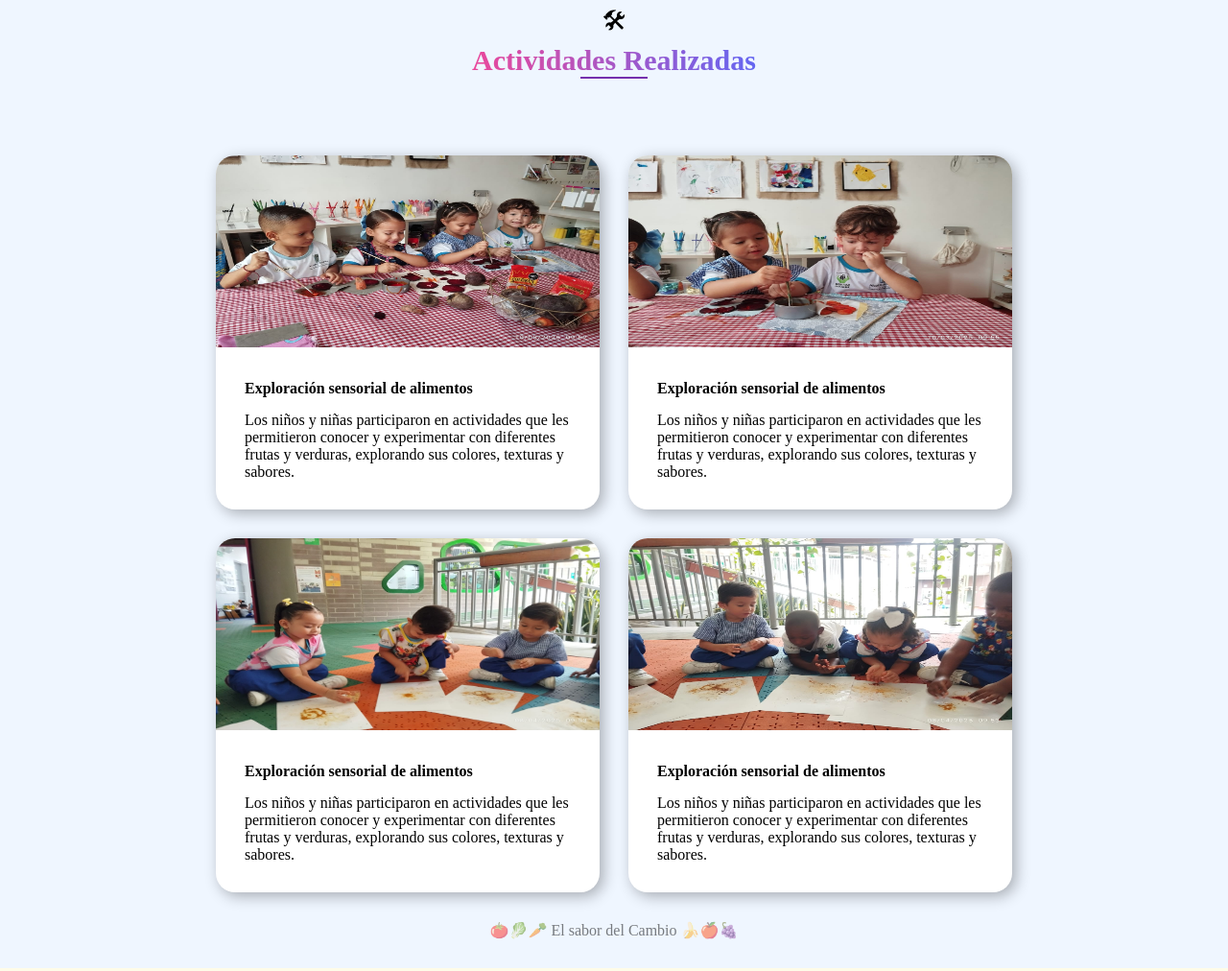
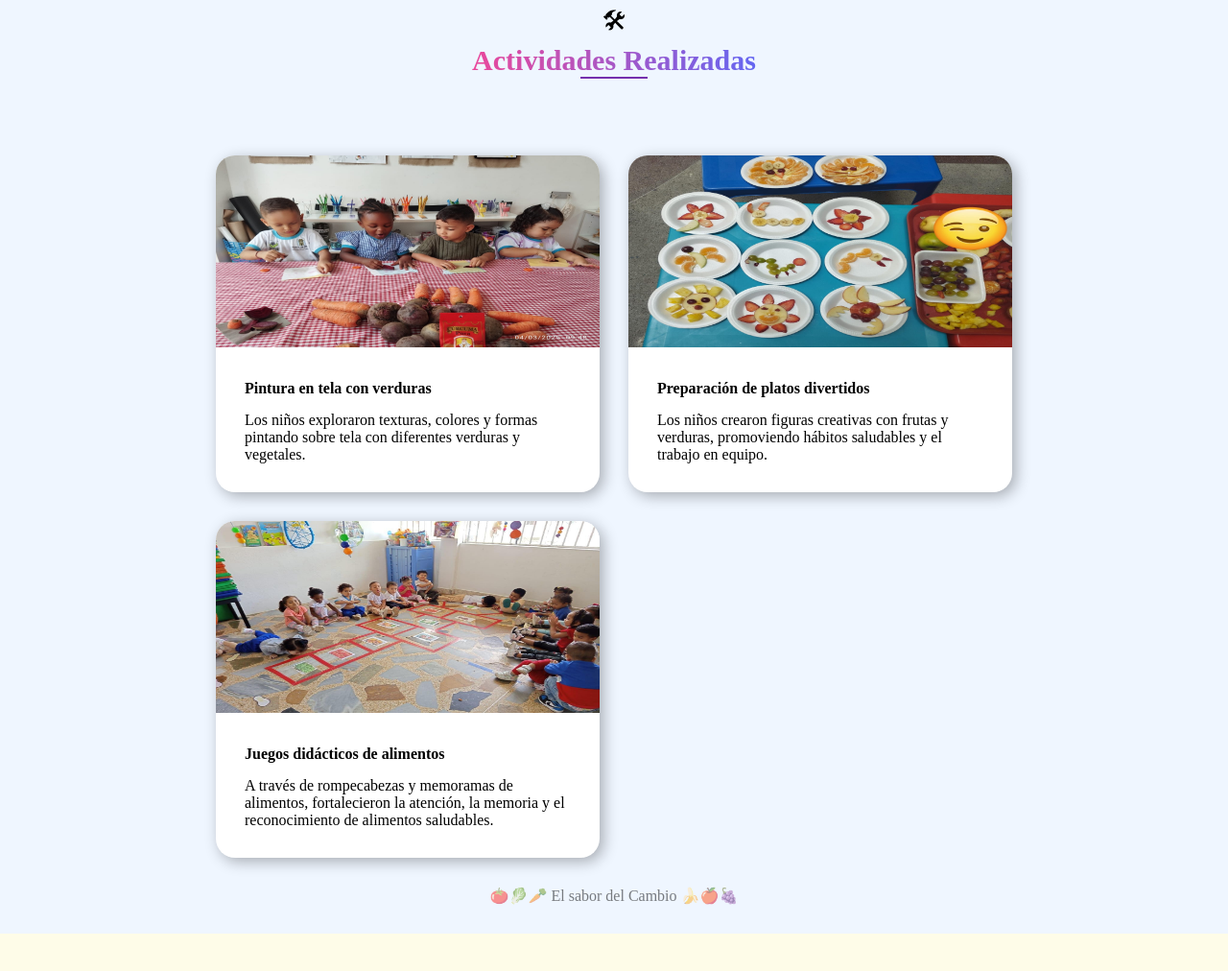
Before and after one commit to sxntiBG/ElSaborDelCambio, a plain HTML site: page index.html in a window 1280 px wide. Shown: the part 2515-3527 px from the top of the page at 96% size. Drawn offline with Linux system fonts and the light colour scheme.

Commit message:
Se cambian imagenes

```diff
--- a/assets/styles/style.css
+++ b/assets/styles/style.css
@@ -489,6 +489,7 @@ hr {
   transition: transform 1s ease-in-out, box-shadow 1s ease-in-out;
   box-shadow: 4px 4px 15px rgba(0, 0, 0, 0.3);
   width: 540px;
+  position: relative;
 }
 
 .card-receta:hover {
--- a/index.html
+++ b/index.html
@@ -10,18 +10,12 @@
   <body>
     <header>
       <img src="assets/img/logo.png" alt="Logo" />
-
-        <!-- 1. checkbox oculto que “controla” el menú -->
       <input type="checkbox" id="menu-toggle" />
-
-        <!-- 2. label que será el icono burger -->
       <label for="menu-toggle" class="burger">
         <span></span>
         <span></span>
         <span></span>
       </label>
-
-        <!-- 3. tu nav con el ul -->
       <nav>
         <ul>
           <li><a href="#proyecto">Proyecto</a></li>
@@ -34,7 +28,6 @@
         </ul>
       </nav>
     </header>
-
     <main>
       <section class="introduccion">
         <div class="info">
@@ -56,7 +49,7 @@
           </div>
         </div>
         <figure class="info-img">
-          <img src="assets/img/06.jpg" alt="Niños cocinando" />
+          <img src="assets/img/06.jpg" alt="Niños en el almuerzo" />
           <div class="circle-yellow"></div>
           <div class="circle-pink"></div>
         </figure>
@@ -79,7 +72,7 @@
             </p>
           </div>
           <figure class="img-proyecto">
-            <img src="assets/img/03.jpg" alt="" />
+            <img src="assets/img/03.jpg" alt="Cocina con materiales reciclables" />
           </figure>
         </div>
         <p class="marca-agua">🍅🥬🥕 El sabor del Cambio 🍌🍎🍇</p>
@@ -90,7 +83,7 @@
         <hr />
         <div class="info-problematica">
           <figure class="img-problematica">
-            <img src="assets/img/04.jpg" alt="" />
+            <img src="assets/img/04.jpg" alt="Niños realizando actividades" />
           </figure>
           <div class="resumen-problematica">
             <h3>Cambio de minuta</h3>
@@ -153,53 +146,38 @@
         <div class="cards-actividades">
           <div class="card-actividad">
             <figure class="img-card-actividad">
-              <img src="assets/img/04.jpg" alt="" />
+              <img src="assets/img/actividad01.jpg" alt="Niños pintando con verduras" />
             </figure>
             <div class="contenido-card-actividad">
-              <h4>Exploración sensorial de alimentos</h4>
+              <h4>Pintura en tela con verduras</h4>
               <p>
-                Los niños y niñas participaron en actividades que les
-                permitieron conocer y experimentar con diferentes frutas y
-                verduras, explorando sus colores, texturas y sabores.
+                Los niños exploraron texturas, colores y formas pintando sobre
+                tela con diferentes verduras y vegetales.
               </p>
             </div>
           </div>
           <div class="card-actividad">
             <figure class="img-card-actividad">
-              <img src="assets/img/05.jpg" alt="" />
+              <img src="assets/img/actividad02.jpg" alt="Platos divertidos" />
             </figure>
             <div class="contenido-card-actividad">
-              <h4>Exploración sensorial de alimentos</h4>
+              <h4>Preparación de platos divertidos</h4>
               <p>
-                Los niños y niñas participaron en actividades que les
-                permitieron conocer y experimentar con diferentes frutas y
-                verduras, explorando sus colores, texturas y sabores.
+                Los niños crearon figuras creativas con frutas y verduras,
+                promoviendo hábitos saludables y el trabajo en equipo.
               </p>
             </div>
           </div>
           <div class="card-actividad">
             <figure class="img-card-actividad">
-              <img src="assets/img/07.jpg" alt="" />
+              <img src="assets/img/actividad03.jpg" alt="Niños en juegos didácticos" />
             </figure>
             <div class="contenido-card-actividad">
-              <h4>Exploración sensorial de alimentos</h4>
+              <h4>Juegos didácticos de alimentos</h4>
               <p>
-                Los niños y niñas participaron en actividades que les
-                permitieron conocer y experimentar con diferentes frutas y
-                verduras, explorando sus colores, texturas y sabores.
-              </p>
-            </div>
-          </div>
-          <div class="card-actividad">
-            <figure class="img-card-actividad">
-              <img src="assets/img/08.jpg" alt="" />
-            </figure>
-            <div class="contenido-card-actividad">
-              <h4>Exploración sensorial de alimentos</h4>
-              <p>
-                Los niños y niñas participaron en actividades que les
-                permitieron conocer y experimentar con diferentes frutas y
-                verduras, explorando sus colores, texturas y sabores.
+                A través de rompecabezas y memoramas de alimentos, fortalecieron
+                la atención, la memoria y el reconocimiento de alimentos
+                saludables.
               </p>
             </div>
           </div>
@@ -213,7 +191,7 @@
         <div class="cards-recetas">
           <div class="card-receta">
             <figure class="img-cards-recetas">
-              <img src="assets/img/receta1.png" alt="" />
+              <img src="assets/img/receta1.png" alt="Sarten con arepas de colores" />
             </figure>
             <div class="contenido-card-receta">
               <h3>Receta 1: Mini Arepas de Colores</h3>
@@ -241,25 +219,19 @@
           </div>
           <div class="card-receta">
             <figure class="img-cards-recetas">
-              <img src="assets/img/receta2.png" alt="" />
+              <img src="assets/img/receta2.png" alt="Pinchos con frutas" />
             </figure>
             <div class="contenido-card-receta">
               <h3>Receta 2: Brochetas de Frutas</h3>
               <h5>Ingredientes:</h5>
               <ul>
                 <li>Frutas variadas (banano, piña, papaya, uvas, manzana)</li>
-                <li>
-                    Palitos de brocheta
-                </li>
+                <li>Palitos de brocheta</li>
               </ul>
               <h5>Preparación:</h5>
               <ol>
-                <li>
-                    Cortar las frutas en trozos pequeños.
-                </li>
-                <li>
-                    Ensamblar las brochetas alternando las frutas al gusto.
-                </li>
+                <li>Cortar las frutas en trozos pequeños.</li>
+                <li>Ensamblar las brochetas alternando las frutas al gusto.</li>
               </ol>
               <span class="muy-facil">Muy Fácil</span>
             </div>
@@ -298,14 +270,14 @@
         <h2>Evidencias Fotográficas</h2>
         <hr />
         <div class="evidencia">
-          <img src="assets/img/11.jpg" alt="" />
-          <img src="assets/img/12.jpg" alt="" />
-          <img src="assets/img/13.jpg" alt="" />
-          <img src="assets/img/14.jpg" alt="" />
-          <img src="assets/img/15.jpg" alt="" />
-          <img src="assets/img/10.jpg" alt="" />
-          <img src="assets/img/09.jpg" alt="" />
-          <img src="assets/img/08.jpg" alt="" />
+          <img src="assets/img/11.jpg" alt="Platos divertidos" />
+          <img src="assets/img/12.jpg" alt="Repartiendo comidas" />
+          <img src="assets/img/13.jpg" alt="Niños en actividades" />
+          <img src="assets/img/14.jpg" alt="Almuerzo" />
+          <img src="assets/img/15.jpg" alt="Niños en juegos didácticos" />
+          <img src="assets/img/10.jpg" alt="Niños con mascaras de frutas" />
+          <img src="assets/img/09.jpg" alt="Niños con comida" />
+          <img src="assets/img/08.jpg" alt="Niños en actividades" />
         </div>
         <p class="marca-agua">🍅🥬🥕 El sabor del Cambio 🍌🍎🍇</p>
       </section>
@@ -324,35 +296,35 @@
         <div class="seccion-nosotros">
           <div class="card-nosotros">
             <figure class="img-persona">
-              <img src="assets/img/yadira.png" alt="" />
+              <img src="assets/img/yadira.png" alt="Yadira Acevedo" />
             </figure>
             <h3>Yadira Acevedo</h3>
             <p>Docente</p>
           </div>
           <div class="card-nosotros">
             <figure class="img-persona">
-              <img src="assets/img/carolinaSerna.png" alt="" />
+              <img src="assets/img/carolinaSerna.png" alt="Carolina Serna" />
             </figure>
             <h3>Carolina Serna</h3>
             <p>Docente</p>
           </div>
           <div class="card-nosotros">
             <figure class="img-persona">
-              <img src="assets/img/carolinaOspina.png" alt="" />
+              <img src="assets/img/carolinaOspina.png" alt="Carolina Ospina" />
             </figure>
             <h3>Carolina Ospina</h3>
             <p>Docente auxiliar</p>
           </div>
           <div class="card-nosotros">
             <figure class="img-persona">
-              <img src="assets/img/catherine.png" alt="" />
+              <img src="assets/img/catherine.png" alt="Catherin Rios" />
             </figure>
             <h3>Catherin Rios</h3>
             <p>Docente</p>
           </div>
           <div class="card-nosotros">
             <figure class="img-persona">
-              <img src="assets/img/jennifer.png" alt="" />
+              <img src="assets/img/jennifer.png" alt="Jennifer Rentería" />
             </figure>
             <h3>Jennifer Rentería</h3>
             <p>Enfermera</p>
```
Also changed, not shown: assets/img/actividad01.jpg (added), assets/img/actividad02.jpg (added), assets/img/actividad03.jpg (added), 1 other file. Lines whose indentation alone changed are shown as unchanged.
